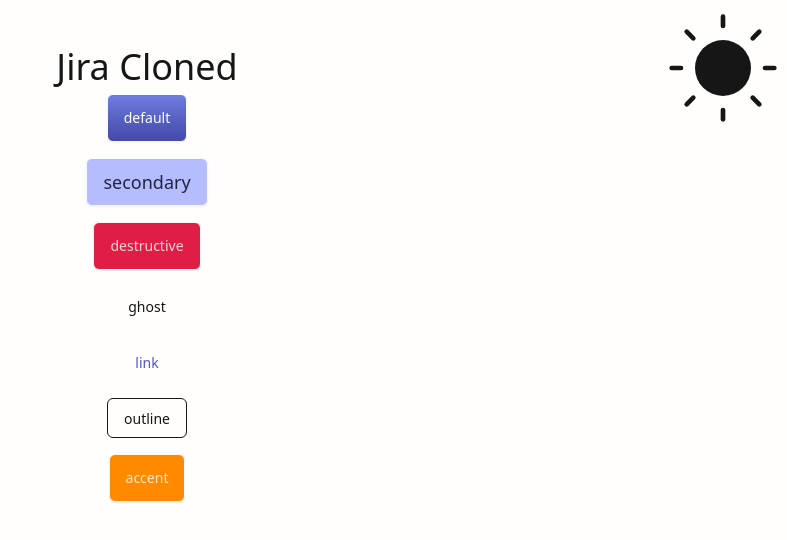
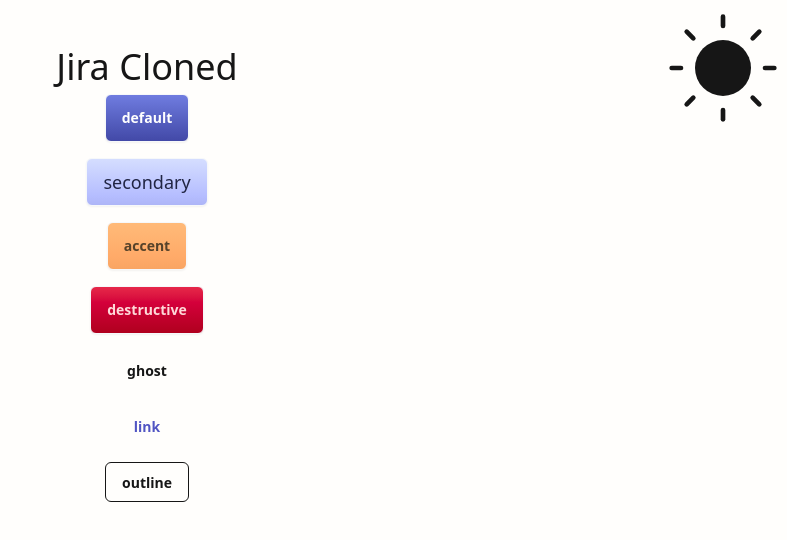
Before and after one commit to PaulHaze/jira-clone, a Next.js app: page / in a window 1280 px wide. Shown: the top 540 px of the page, without its empty margins (493-1280 px from the left). Built offline with nearby package versions, Linux system fonts and the light colour scheme.

Commit message:
final colors for gradient buttons

```diff
--- a/src/app/page.tsx
+++ b/src/app/page.tsx
@@ -9,11 +9,11 @@
         <Button variant="secondary" className="btn">
           <h5>secondary</h5>
         </Button>
+        <Button variant="accent">accent</Button>
         <Button variant="destructive">destructive</Button>
         <Button variant="ghost">ghost</Button>
         <Button variant="link">link</Button>
         <Button variant="outline">outline</Button>
-        <Button variant="accent">accent</Button>
       </div>
     </div>
   );
--- a/src/components/ui/Button.tsx
+++ b/src/components/ui/Button.tsx
@@ -5,22 +5,23 @@
 import { cn } from '@/lib/utils';
 
 const buttonVariants = cva(
-  'inline-flex items-center justify-center gap-2 whitespace-nowrap rounded-md text-sm font-medium ring-offset-background transition-colors focus-visible:outline-none focus-visible:ring-2 focus-visible:ring-ring focus-visible:ring-offset-2 disabled:pointer-events-none disabled:opacity-50 [&_svg]:pointer-events-none [&_svg]:size-4 [&_svg]:shrink-0',
+  'inline-flex  items-center justify-center gap-2 whitespace-nowrap rounded-md text-sm font-medium ring-offset-background transition-colors focus-visible:outline-none focus-visible:ring-2 focus-visible:ring-ring focus-visible:ring-offset-2 disabled:pointer-events-none disabled:opacity-50 [&_svg]:pointer-events-none [&_svg]:size-4 [&_svg]:shrink-0',
   {
     variants: {
       variant: {
         default:
-          'btn bg-gradient-to-b from-primary-light to-primary-dark  text-primary-foreground hover:bg-primary/90',
+          'btn font-bold bg-gradient-to-b from-primary-light to-primary-dark  text-primary-foreground hover:from-primary-dark hover:to-primary-dark',
+        secondary:
+          'btn font-bold bg-gradient-to-b from-secondary-light to-secondary-dark text-secondary-foreground hover:bg-secondary/80',
         destructive:
-          'btn bg-destructive text-destructive-foreground hover:bg-destructive/90',
+          'btn font-bold bg-gradient-to-b from-destructive-light to-destructive-dark text-destructive-foreground hover:bg-destructive/90',
         outline:
-          'border border-input bg-background hover:bg-accent hover:text-accent-foreground',
-        secondary:
-          'btn bg-secondary text-secondary-foreground hover:bg-secondary/80',
-        ghost: 'hover:bg-accent hover:text-accent-foreground',
-        link: 'text-primary underline-offset-4 hover:underline',
+          'border font-bold border-input bg-background hover:bg-accent hover:text-accent-foreground',
+
+        ghost: 'font-bold hover:bg-accent hover:text-accent-foreground',
+        link: ' font-bold text-primary underline-offset-4 hover:underline',
         accent:
-          'btn bg-accent text-accent-content underline-offset-4 hover:underline',
+          'btn font-bold bg-gradient-to-b from-accent-light to-accent-dark text-accent-content',
       },
       size: {
         default: 'h-10 px-4 py-2',
--- a/tailwind.config.ts
+++ b/tailwind.config.ts
@@ -33,11 +33,15 @@
         destructive: {
           DEFAULT: daisyuiColorObj['error'],
           foreground: daisyuiColorObj['error-content'],
+          light: 'oklch(var(--error-light) / <alpha-value>)',
+          dark: 'oklch(var(--error-dark) / <alpha-value>)',
         },
 
         accent: {
           DEFAULT: daisyuiColorObj['accent'],
           foreground: daisyuiColorObj['accent-content'],
+          light: 'oklch(var(--accent-light) / <alpha-value>)',
+          dark: 'oklch(var(--accent-dark) / <alpha-value>)',
         },
         popover: {
           DEFAULT: daisyuiColorObj['base-100'],
@@ -199,6 +203,7 @@
   daisyui: {
     themes: [
       {
+        // *LIGHT!!
         light: {
           primary: '#5155c3',
           'primary-content': '#ffffff',
@@ -206,13 +211,17 @@
           '--primary-dark': '45.4% 0.1494 275.82',
           '--primary-muted': '96% 0.0187 289.33',
           secondary: '#b5bdfe',
-          '--secondary-light': '89.57% 0.0934 278.71',
-          '--secondary-dark': '62.12% 0.0934 278.71',
           'secondary-content': '#212543',
+          '--secondary-light': '91.57% 0.0934 278.71',
+          '--secondary-dark': '79.12% 0.0934 278.71',
           accent: '#ff8a00',
-          'accent-content': '#ffe8cd',
+          'accent-content': '#56422a',
+          '--accent-light': '85.78% 0.1294 57.36',
+          '--accent-dark': '79.12% 0.1294 57.36',
           neutral: '#929293',
           error: '#e01d44',
+          '--error-light': '60.11% 0.2212 18.74',
+          '--error-dark': '45.11% 0.2212 18.74',
 
           'base-100': 'oklch(99.72% 0.0028 84.56)',
           'base-200': 'oklch(97.82% 0.0034 247.86)',
@@ -227,12 +236,6 @@
           '--chart-5': '27 87% 67%',
 
           /*
-					*EXAMPLE - ESSENTIAL
-					"primary": "#a991f7",
-          "secondary": "#f6d860",
-          "accent": "#37cdbe",
-          "neutral": "#3d4451",
-          "base-100": "#ffffff",
 
 					*EXAMPLE - FULL SET
 					* These extra colours are set automatically based on the colours chosen above
@@ -274,6 +277,7 @@
         },
       },
       {
+        // *DARK!!
         dark: {
           primary: '#a64ed0',
           '--primary-light': '65.24% 0.2012 313.11',
@@ -282,10 +286,14 @@
           'primary-content': '#ffffff',
           secondary: '#d2aef9',
           '--secondary-light': '89.57% 0.11 306.03',
-          '--secondary-dark': '62.12% 0.11 306.03',
+          '--secondary-dark': '72.12% 0.11 306.03',
           accent: '#fdd7c1',
-          'accent-content': '#af4c22',
+          'accent-content': '#8c3815',
+          '--accent-light': '92.56% 0.0519 51.85',
+          '--accent-dark': '81.33% 0.0519 51.85',
           error: '#e01d44',
+          '--error-light': '60.11% 0.2212 18.74',
+          '--error-dark': '42.11% 0.2212 18.74',
 
           neutral: '#272831',
           'base-100': '#07071f',
```
